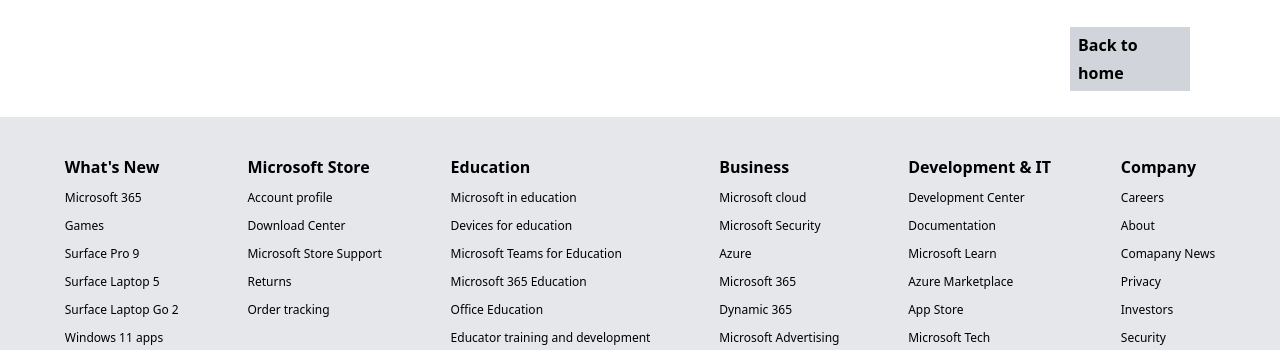
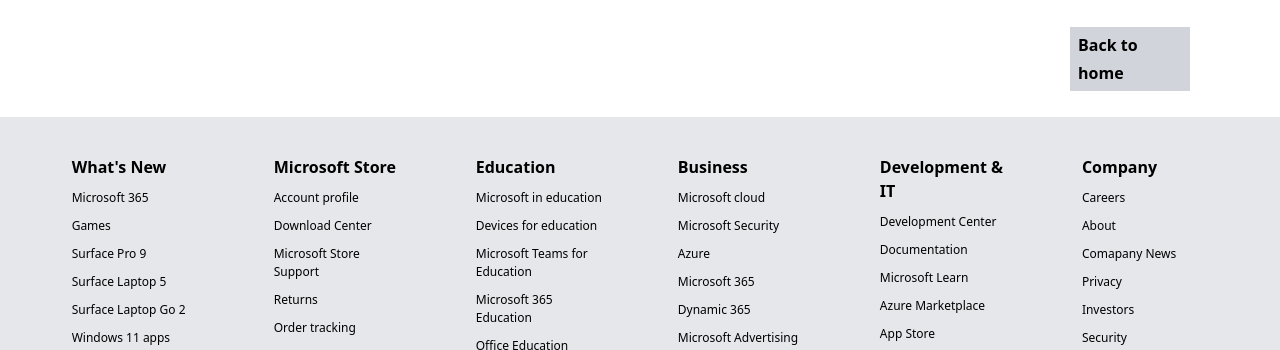
Before and after one commit to sahilpingale07/MS-Clone-Using-Tailwind-Css, a website built with Vite: page index.html in a window 1280 px wide. Shown: the part 2422-2772 px from the top of the page. Built offline with nearby package versions, Linux system fonts and the light colour scheme; files whose address does not match are found by name.

Commit message:
Update index.html

```diff
--- a/index.html
+++ b/index.html
@@ -146,7 +146,7 @@
         </div>
      </section>
      <section class="others bg-gray-200 w-full h-fit flex flex-row justify-evenly flex-wrap p-2 gap-3 pb-8">
-        <div>
+        <div class="w-[70%] sm:w-[40%] lg:w-[20%] xl:w-[10%]">
             <span>What's New</span>
             <a href="">Microsoft 365</a>
             <a href="">Games</a>
@@ -155,7 +155,7 @@
             <a href="">Surface Laptop Go 2</a>
             <a href="">Windows 11 apps</a>
         </div>
-        <div>
+        <div class="w-[70%] sm:w-[40%] lg:w-[20%] xl:w-[10%]">
             <span>Microsoft Store</span>
             <a href="">Account profile</a>
             <a href="">Download Center</a>
@@ -163,7 +163,7 @@
             <a href="">Returns</a>
             <a href="">Order tracking</a>
         </div>
-        <div>
+        <div class="w-[70%] sm:w-[40%] lg:w-[20%] xl:w-[10%]">
             <span>Education</span>
             <a href="">Microsoft in education</a>
             <a href="">Devices for education</a>
@@ -174,7 +174,7 @@
             <a href="">Deals for students and parents</a>
             <a href="">Azure for students</a>
         </div>
-        <div>
+        <div class="w-[70%] sm:w-[40%] lg:w-[20%] xl:w-[10%]">
             <span>Business</span>
             <a href="">Microsoft cloud</a>
             <a href="">Microsoft Security</a>
@@ -185,7 +185,7 @@
             <a href="">Microsoft Industry</a>
             <a href="">Microsoft Teams</a>
         </div>
-        <div>
+        <div class="w-[70%] sm:w-[40%] lg:w-[20%] xl:w-[10%]">
             <span>Development & IT</span>
             <a href="">Development Center</a>
             <a href="">Documentation</a>
@@ -196,7 +196,7 @@
             <a href="">Microsoft Power Platform</a>
             <a href="">Visual Studio</a>
         </div>
-        <div>
+        <div class="w-[70%] sm:w-[40%] lg:w-[20%] xl:w-[10%]">
             <span>Company</span>
             <a href="">Careers</a>
             <a href="">About</a>
```
